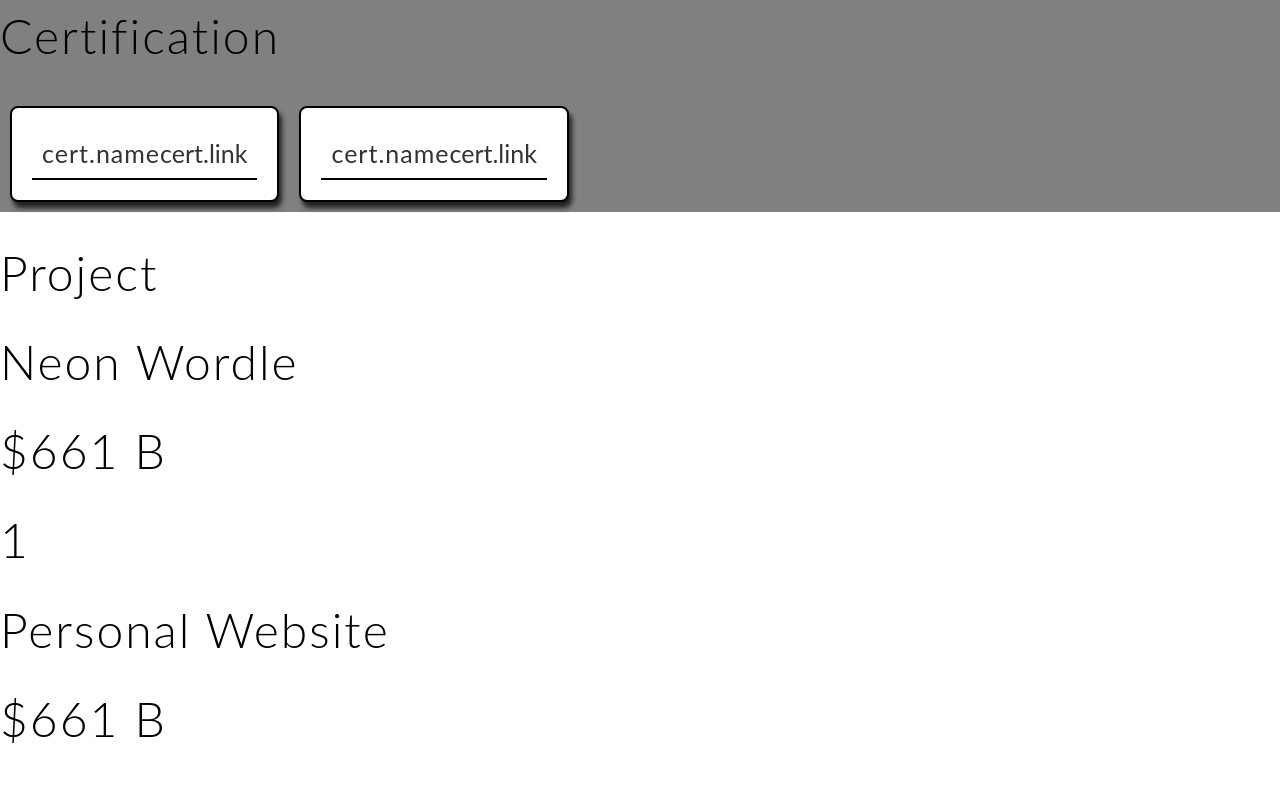
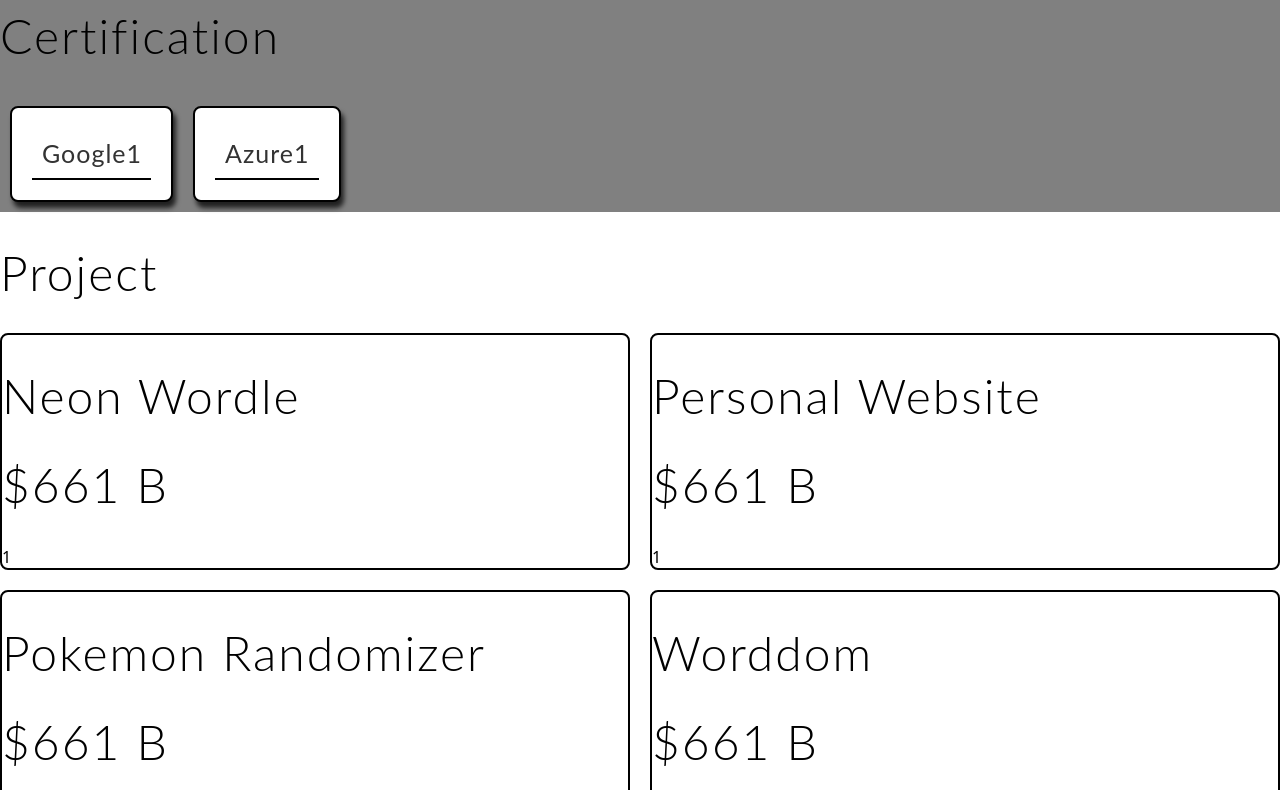
Before and after one commit to kareemIt/Personal-Site, a React (Create React App) app: page / in a window 1280 px wide. Shown: the part 1100-1890 px from the top of the page. Built offline with nearby package versions, Linux system fonts and the light colour scheme.

Commit message:
fixing project css

```diff
--- a/src/components/Certs.js
+++ b/src/components/Certs.js
@@ -7,7 +7,7 @@ const Certs = () => {
     <div className='outter-cert-container'>
       {CertInfo.Certs.map((cert, index) => (
         <div className='cert-container'>
-            <p className='cert'>cert.name  <button className='button'>cert.link</button></p>
+            <p className='cert'>{cert.name}  <button className='button'>{cert.link}</button></p>
             </div>
             ))}
     </div>
--- a/src/components/Project.js
+++ b/src/components/Project.js
@@ -5,12 +5,12 @@ import projectInfo from "../utils/Projects.json"
 const Project = () => {
   return <div>
     <h1>Project</h1>
-    <div>
+    <div className='projects-container'>
       {projectInfo.projects.map((project, index) => (
-        <div>
+        <div className='project-container'>
                 <h1>{project.name}</h1>
                 <h1>{project.description}</h1>
-                <h1>{project.link}</h1>
+                <button className='button'>{project.link}</button>
                 </div>
             ))}
     </div>
--- a/src/style.css
+++ b/src/style.css
@@ -75,6 +75,17 @@ li a:hover:not(.active) {
 	font: inherit;
 	cursor: pointer;
 	outline: inherit;
+}
+
+.project-container{
+  border: 2px solid black;
+  border-radius:  8px;
+}
+.projects-container{
+  display: grid;
+  grid-template-columns: repeat(2, 1.2fr);
+  column-gap: 20px;
+  row-gap: 20px;
 }
 
 
--- a/src/utils/certs.json
+++ b/src/utils/certs.json
@@ -1,11 +1,11 @@
 {
     "Certs":[
        {
-          "name":"Neon Wordle",
+          "name":"Google",
           "link":"1"
        },
        {
-          "name":"Personal Website",
+          "name":"Azure",
           "link":"1"
        }
     ]
```
